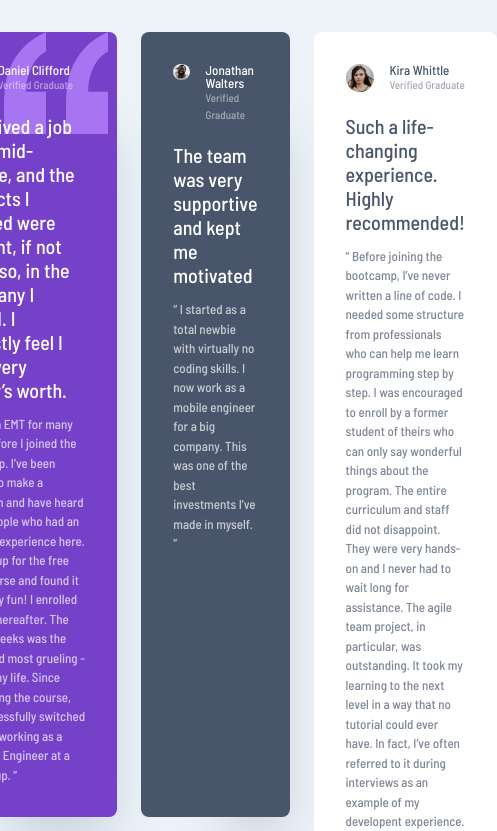
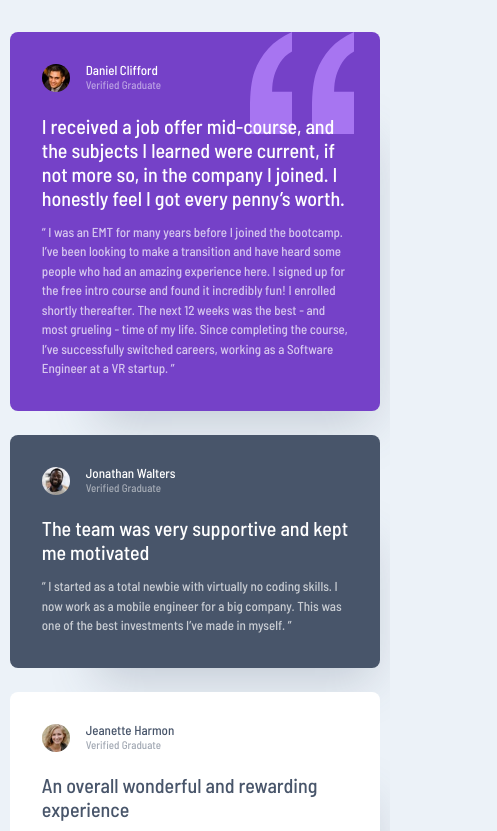
Before and after one commit to danilabogdan/FEM-grid, a plain HTML site: page index.html in a window 390 px wide. Shown: the top 831 px of the page, 497 px wide, since content can reach past the window. Drawn offline with Linux system fonts and the light colour scheme.

Commit message:
Media query added.

```diff
--- a/style-grid.css
+++ b/style-grid.css
@@ -95,17 +95,29 @@ select {
 .testimonial-grid {
   display: grid;
   gap: 1.5rem;
-  grid-template-columns: repeat(4, 1fr);
 }
 
+
+
+
+/* media query */
+
+@media (min-width:55em) {
 
   .grid-col-span-2 {
     grid-column: span 2;
   }
 
+  .testimonial-grid {
+    grid-template-columns: repeat(4, 1fr);
+  }
+
+
+
+
+
   .testimonial:last-child {
-  /* background: red; */
     grid-column-start: 4;
-  grid-row-start: 1;
-  grid-row-end: 3;
+    grid-row: 1 / span 2;
   }
+}
```
Lines whose indentation alone changed are shown as unchanged.
